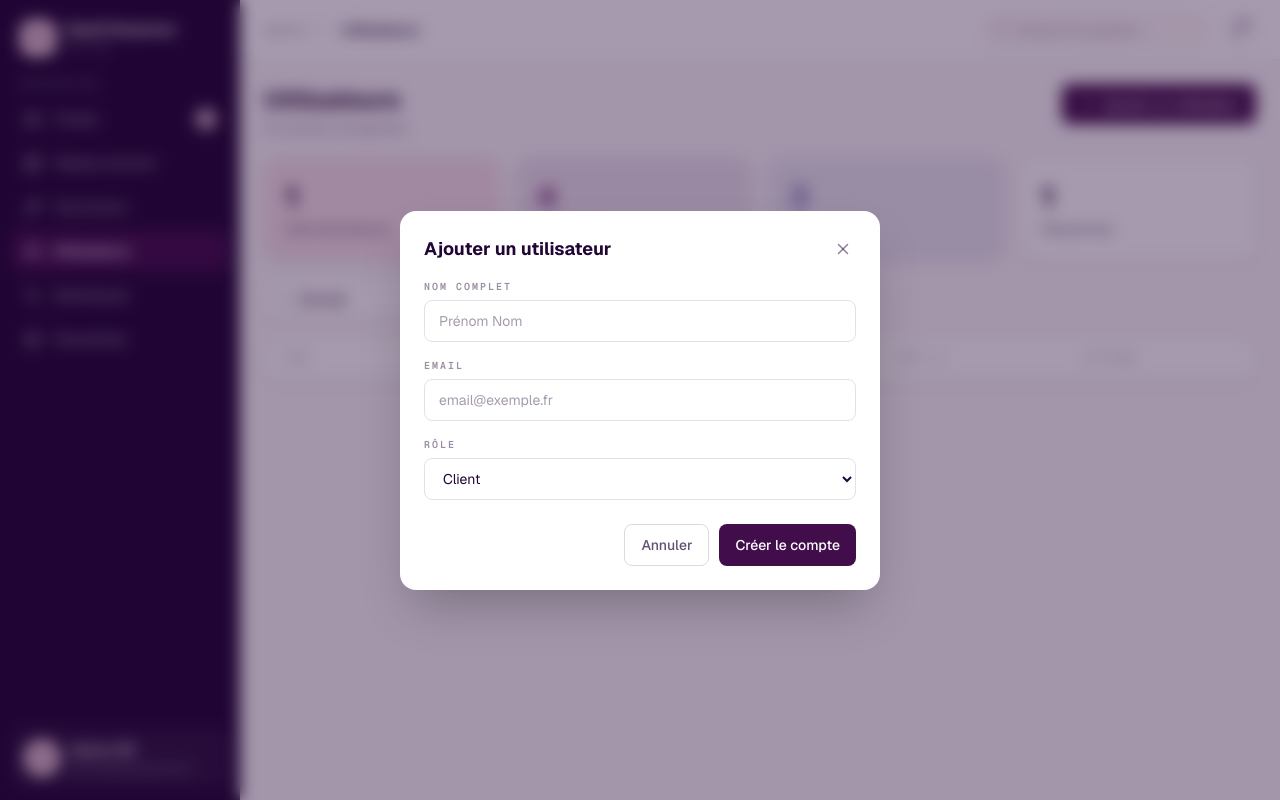
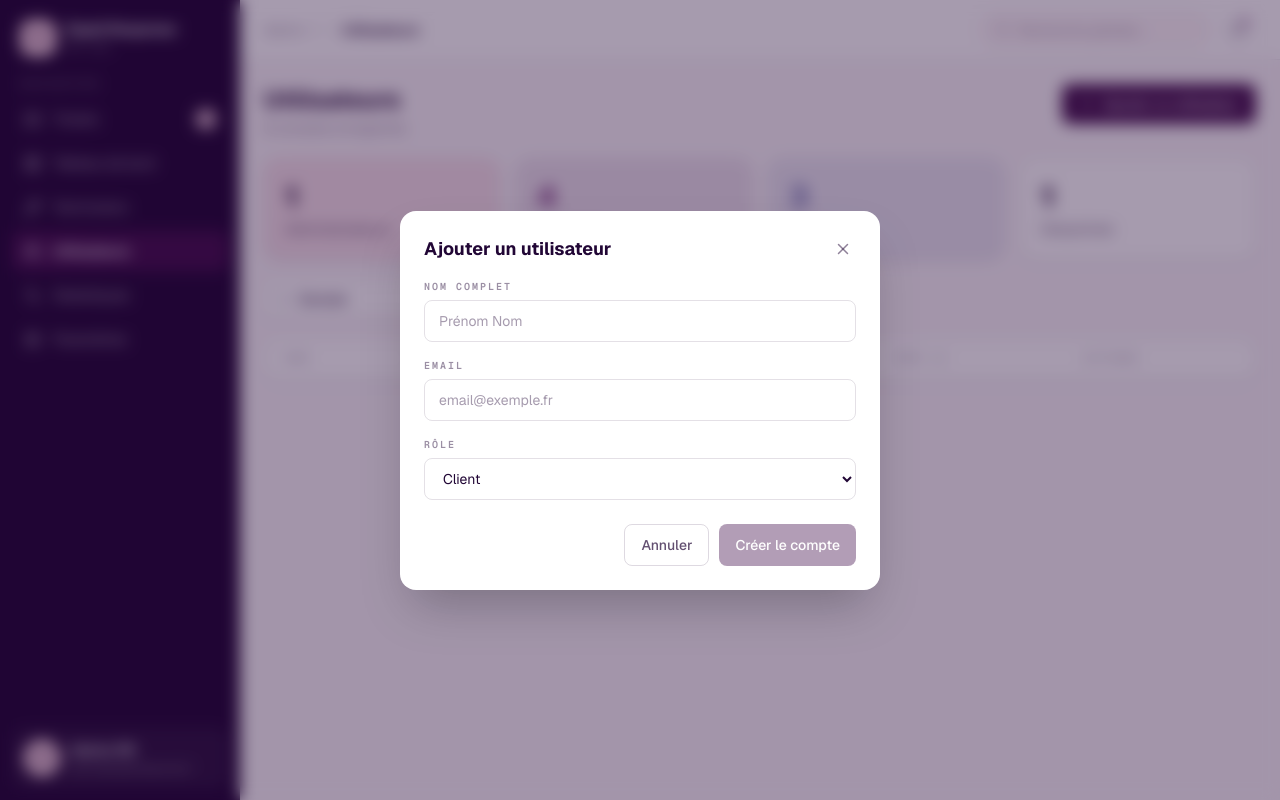
Before and after one commit to enamya007/STAGE_2_eme_annee, a Next.js app: page /dashboard/utilisateurs in a window 1280 px wide. Both pictures are taken after typing "Sample" into the empty fields and a click on the button "Ajouter un utilisateur". Built offline with nearby package versions, Linux system fonts and the light colour scheme; what @mui/material-nextjs would draw is missing.

Commit message:
but-add-user edit

```diff
--- a/src/app/dashboard/utilisateurs/page.tsx
+++ b/src/app/dashboard/utilisateurs/page.tsx
@@ -59,8 +59,11 @@ export default function UsersPage() {
         setEditing(user)
     }
 
+    const canCreateUser =
+        form.name.trim().length > 0 && form.email.trim().length > 0 && !!form.role
+
     const createUser = () => {
-        if (!form.name.trim() || !form.email.trim()) return
+        if (!canCreateUser) return
 
         const initials = form.name
             .split(' ')
@@ -266,7 +269,8 @@ export default function UsersPage() {
                         <button
                             type="button"
                             onClick={createUser}
-                            className="rounded-lg bg-moon-violet-dark px-4 py-2.5 text-sm font-medium text-white transition-colors hover:bg-moon-violet"
+                            disabled={!canCreateUser}
+                            className="rounded-lg bg-moon-violet-dark px-4 py-2.5 text-sm font-medium text-white transition-colors hover:bg-moon-violet disabled:cursor-not-allowed disabled:opacity-40"
                         >
                             Créer le compte
                         </button>
```
Also changed, not shown: 1 other file (tests, documents, lock files or other folders).
